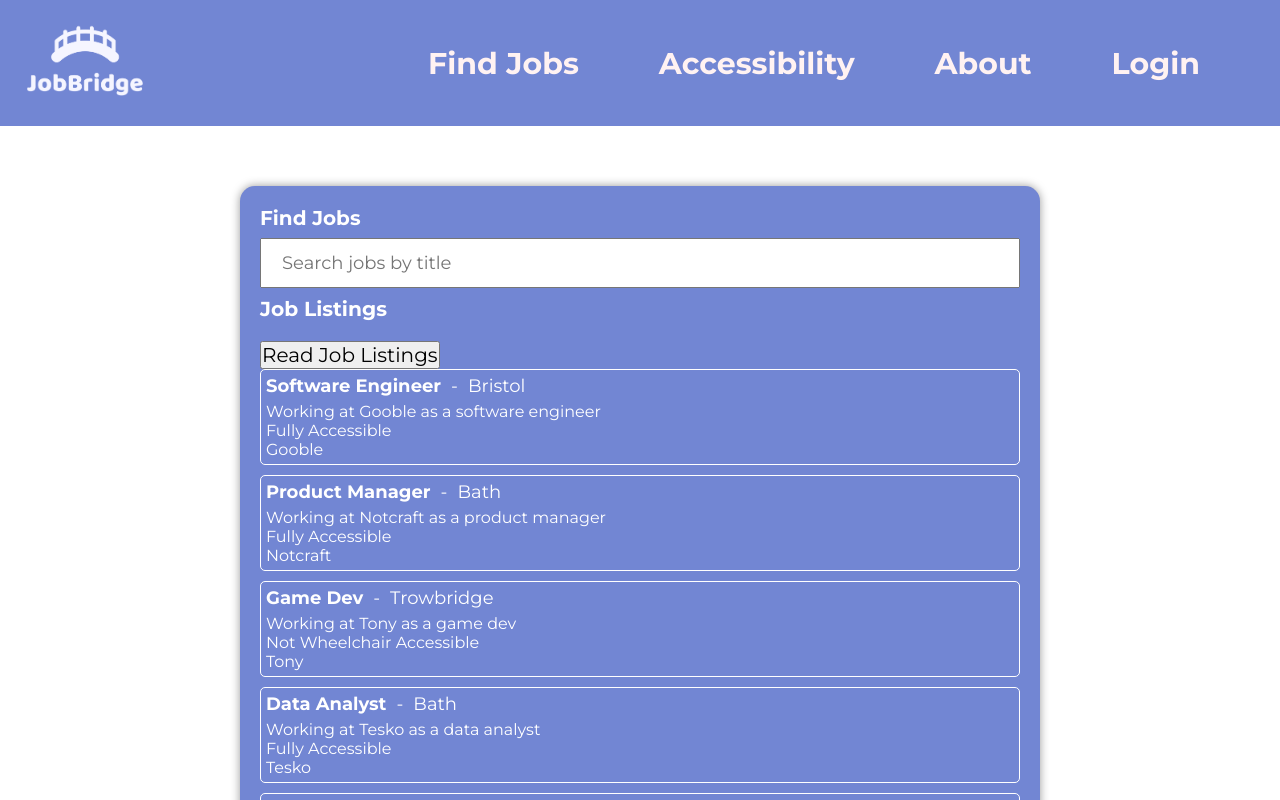
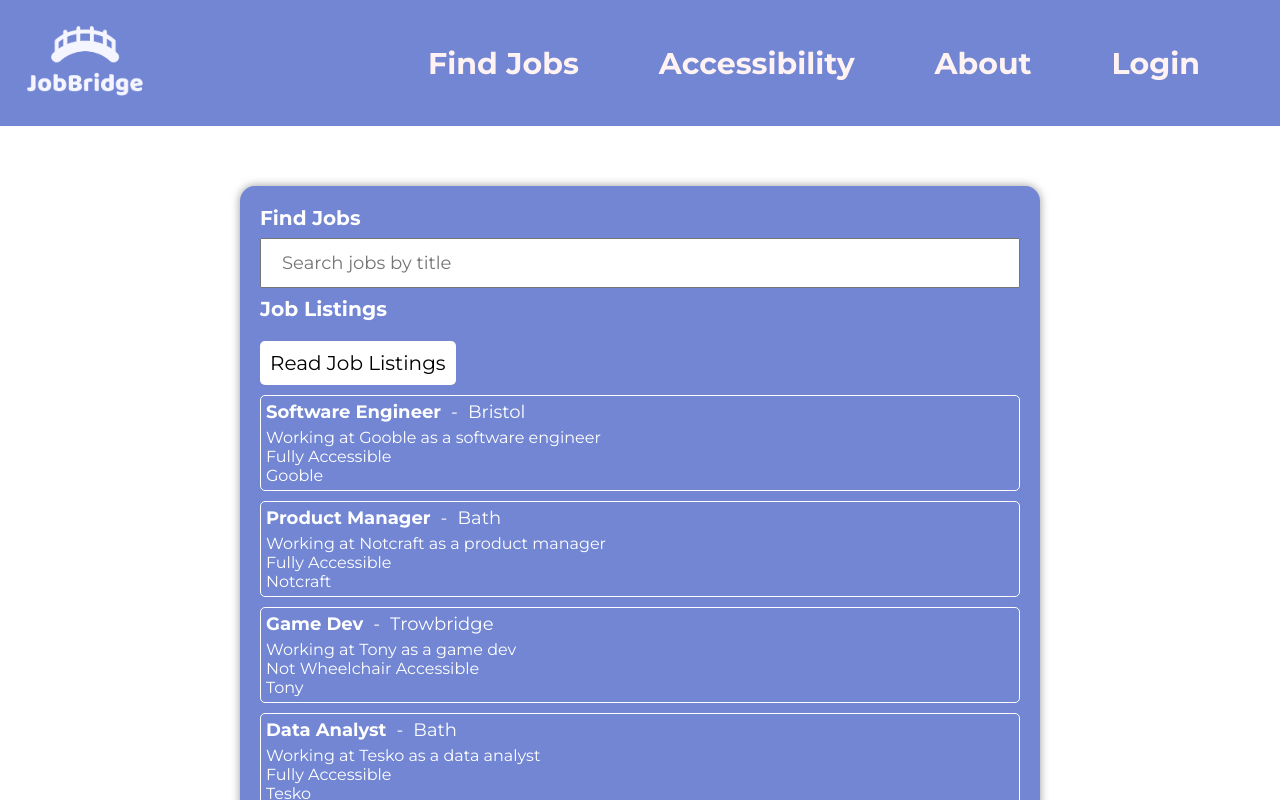
Before and after one commit to noraphatp/bath_hack_team_19, a React (Create React App) app: page /find-jobs in a window 1280 px wide. Shown: the top 800 px of the page. Built offline with nearby package versions, Linux system fonts and the light colour scheme; no server answers.

Commit message:
fixed button

```diff
--- a/src/components/FindJobs.js
+++ b/src/components/FindJobs.js
@@ -50,8 +50,25 @@ function FindJobs() {
   };
 
   // Define a function to read the text below Job Listings out loud
+  // const readJobListings = () => {
+  //   const jobListings = document.querySelector('.jobs-list');
+  //   if (isReading) {
+  //     setIsReading(false);
+  //     if (speech) {
+  //       speechSynthesis.cancel(speech);
+  //       setSpeech(null);
+  //     }
+  //   } else {
+  //     setIsReading(true);
+  //     const speech = new SpeechSynthesisUtterance(jobListings.textContent);
+  //     speech.rate = 0.5;
+  //     setSpeech(speech);
+  //     speechSynthesis.speak(speech);
+  //   }
+  // }
+
   const readJobListings = () => {
-    const jobListings = document.querySelector('.job-listings');
+    const jobListings = document.querySelector('.job-details-list');
     if (isReading) {
       setIsReading(false);
       if (speech) {
@@ -60,10 +77,13 @@ function FindJobs() {
       }
     } else {
       setIsReading(true);
-      const speech = new SpeechSynthesisUtterance(jobListings.textContent);
-      speech.rate = 0.5;
-      setSpeech(speech);
-      speechSynthesis.speak(speech);
+      const textContent = jobListings?.textContent;
+      if (textContent) {
+        const speech = new SpeechSynthesisUtterance(textContent);
+        speech.rate = 0.5;
+        setSpeech(speech);
+        speechSynthesis.speak(speech);
+      }
     }
   }
 
@@ -80,7 +100,7 @@ function FindJobs() {
         />
 
         <h2 className={styles["job-listings-header"]}>Job Listings</h2>
-        <button onClick={readJobListings}>{isReading ? 'Stop Reading' : 'Read Job Listings'}</button>
+        <button onClick={readJobListings} className={styles["read-job-listings-button"]}>{isReading ? 'Stop Reading' : 'Read Job Listings'}</button>
         <ul className={styles["jobs-list"]}>
           {filteredJobs.map((job) => (
             <li key={job.id} className={styles["job-details-list"]}>
--- a/src/css/findjobs.module.css
+++ b/src/css/findjobs.module.css
@@ -12,6 +12,22 @@
 .job-listings-header {
   margin-bottom: 20px;
   font-size: calc(1.125 * var(--font-size, 18px));
+}
+
+.read-job-listings-button {
+  margin-bottom: 10px;
+  padding: 10px;
+  border: none;
+  border-radius: 5px;
+  background-color: #fff;
+}
+
+.read-job-listings-button:hover {
+  background-color: #f1f1f1;
+}
+
+.read-job-listings-button:active {
+  background-color: #ddd;
 }
 
 .jobs-page {
```
